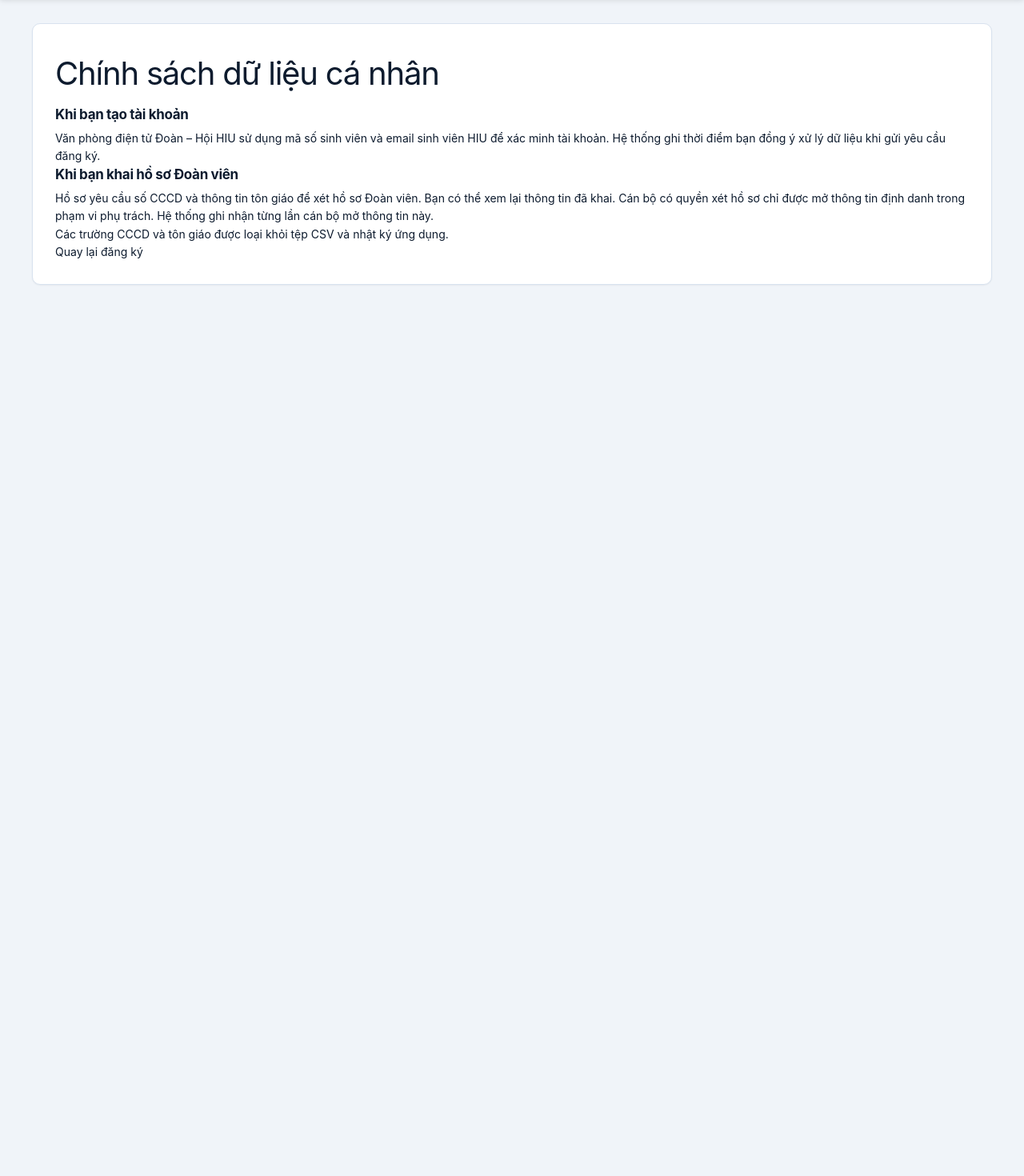
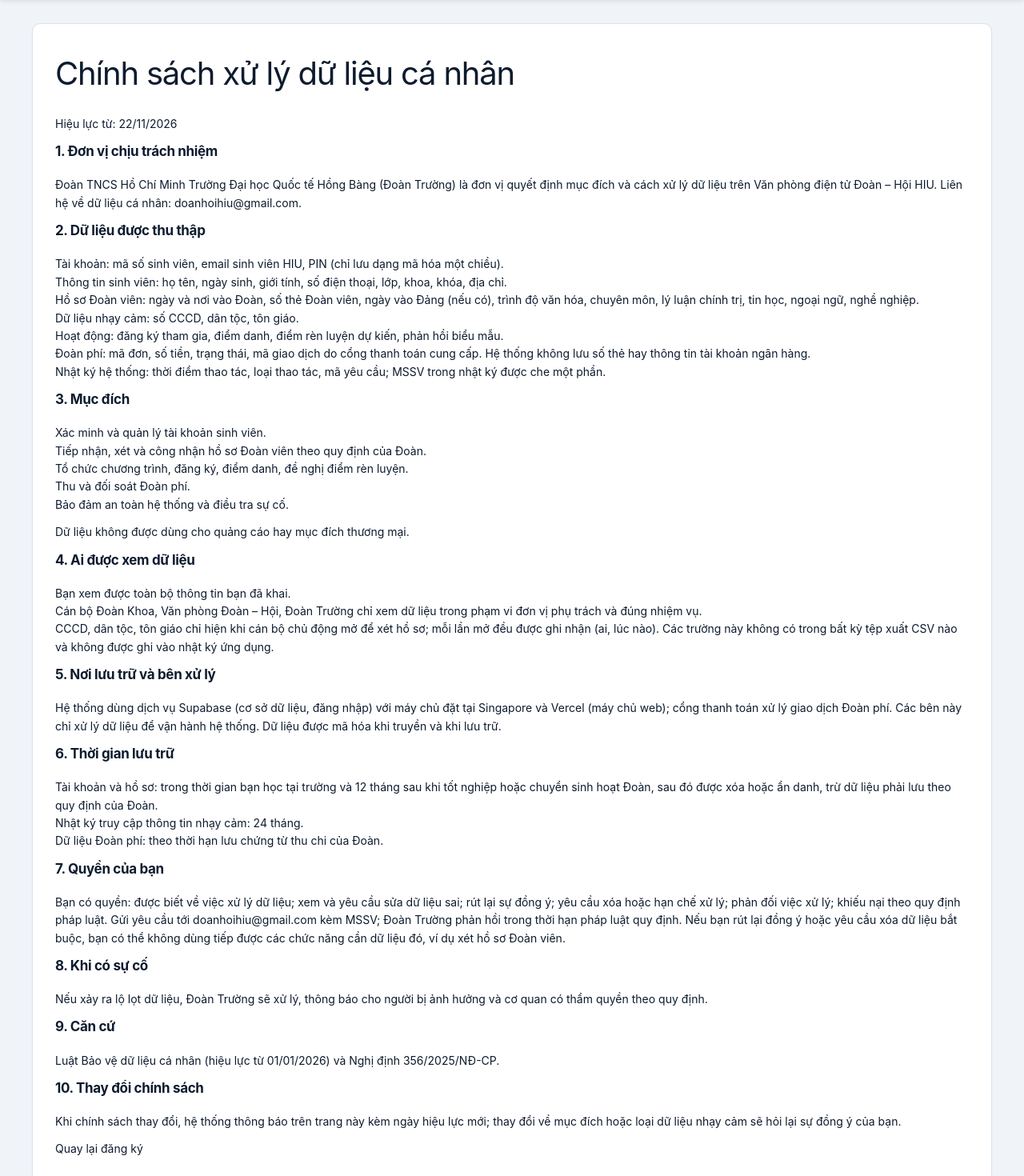
Before and after one commit to HoangntDev/eoffice-hiu, a Next.js app: page /chinh-sach-du-lieu in a window 1280 px wide. Shown: the part 100-1570 px from the top of the page at 80% size. Before the commit the page ends 800 px from the top, so only its background shows below. Built offline with nearby package versions, Linux system fonts and the light colour scheme; no server answers.

Commit message:
docs(privacy): công bố nội dung chính sách dữ liệu đã duyệt (#101)

```diff
--- a/src/app/chinh-sach-du-lieu/page.tsx
+++ b/src/app/chinh-sach-du-lieu/page.tsx
@@ -1,15 +1,72 @@
 import Link from "next/link";
+import { DATA_POLICY_CONTACT_EMAIL } from "@/lib/data-policy";
 
-export const metadata = { title: "Chính sách dữ liệu cá nhân | HIU Youth E-Office" };
+export const metadata = { title: "Chính sách xử lý dữ liệu cá nhân | HIU Youth E-Office" };
 
 export default function DataPolicyPage() {
-  return <main className="page"><article className="panel">
-    <h1>Chính sách dữ liệu cá nhân</h1>
-    <h2>Khi bạn tạo tài khoản</h2>
-    <p>Văn phòng điện tử Đoàn – Hội HIU sử dụng mã số sinh viên và email sinh viên HIU để xác minh tài khoản. Hệ thống ghi thời điểm bạn đồng ý xử lý dữ liệu khi gửi yêu cầu đăng ký.</p>
-    <h2>Khi bạn khai hồ sơ Đoàn viên</h2>
-    <p>Hồ sơ yêu cầu số CCCD và thông tin tôn giáo để xét hồ sơ Đoàn viên. Bạn có thể xem lại thông tin đã khai. Cán bộ có quyền xét hồ sơ chỉ được mở thông tin định danh trong phạm vi phụ trách. Hệ thống ghi nhận từng lần cán bộ mở thông tin này.</p>
-    <p>Các trường CCCD và tôn giáo được loại khỏi tệp CSV và nhật ký ứng dụng.</p>
-    <Link href="/register">Quay lại đăng ký</Link>
-  </article></main>;
+  const contact = <a href={`mailto:${DATA_POLICY_CONTACT_EMAIL}`}>{DATA_POLICY_CONTACT_EMAIL}</a>;
+
+  return (
+    <main className="page">
+      <article className="panel stack">
+        <h1>Chính sách xử lý dữ liệu cá nhân</h1>
+        <p>Hiệu lực từ: 22/11/2026</p>
+
+        <h2>1. Đơn vị chịu trách nhiệm</h2>
+        <p>Đoàn TNCS Hồ Chí Minh Trường Đại học Quốc tế Hồng Bàng (Đoàn Trường) là đơn vị quyết định mục đích và cách xử lý dữ liệu trên Văn phòng điện tử Đoàn – Hội HIU. Liên hệ về dữ liệu cá nhân: {contact}.</p>
+
+        <h2>2. Dữ liệu được thu thập</h2>
+        <ul>
+          <li>Tài khoản: mã số sinh viên, email sinh viên HIU, PIN (chỉ lưu dạng mã hóa một chiều).</li>
+          <li>Thông tin sinh viên: họ tên, ngày sinh, giới tính, số điện thoại, lớp, khoa, khóa, địa chỉ.</li>
+          <li>Hồ sơ Đoàn viên: ngày và nơi vào Đoàn, số thẻ Đoàn viên, ngày vào Đảng (nếu có), trình độ văn hóa, chuyên môn, lý luận chính trị, tin học, ngoại ngữ, nghề nghiệp.</li>
+          <li>Dữ liệu nhạy cảm: số CCCD, dân tộc, tôn giáo.</li>
+          <li>Hoạt động: đăng ký tham gia, điểm danh, điểm rèn luyện dự kiến, phản hồi biểu mẫu.</li>
+          <li>Đoàn phí: mã đơn, số tiền, trạng thái, mã giao dịch do cổng thanh toán cung cấp. Hệ thống không lưu số thẻ hay thông tin tài khoản ngân hàng.</li>
+          <li>Nhật ký hệ thống: thời điểm thao tác, loại thao tác, mã yêu cầu; MSSV trong nhật ký được che một phần.</li>
+        </ul>
+
+        <h2>3. Mục đích</h2>
+        <ul>
+          <li>Xác minh và quản lý tài khoản sinh viên.</li>
+          <li>Tiếp nhận, xét và công nhận hồ sơ Đoàn viên theo quy định của Đoàn.</li>
+          <li>Tổ chức chương trình, đăng ký, điểm danh, đề nghị điểm rèn luyện.</li>
+          <li>Thu và đối soát Đoàn phí.</li>
+          <li>Bảo đảm an toàn hệ thống và điều tra sự cố.</li>
+        </ul>
+        <p>Dữ liệu không được dùng cho quảng cáo hay mục đích thương mại.</p>
+
+        <h2>4. Ai được xem dữ liệu</h2>
+        <ul>
+          <li>Bạn xem được toàn bộ thông tin bạn đã khai.</li>
+          <li>Cán bộ Đoàn Khoa, Văn phòng Đoàn – Hội, Đoàn Trường chỉ xem dữ liệu trong phạm vi đơn vị phụ trách và đúng nhiệm vụ.</li>
+          <li>CCCD, dân tộc, tôn giáo chỉ hiện khi cán bộ chủ động mở để xét hồ sơ; mỗi lần mở đều được ghi nhận (ai, lúc nào). Các trường này không có trong bất kỳ tệp xuất CSV nào và không được ghi vào nhật ký ứng dụng.</li>
+        </ul>
+
+        <h2>5. Nơi lưu trữ và bên xử lý</h2>
+        <p>Hệ thống dùng dịch vụ Supabase (cơ sở dữ liệu, đăng nhập) với máy chủ đặt tại Singapore và Vercel (máy chủ web); cổng thanh toán xử lý giao dịch Đoàn phí. Các bên này chỉ xử lý dữ liệu để vận hành hệ thống. Dữ liệu được mã hóa khi truyền và khi lưu trữ.</p>
+
+        <h2>6. Thời gian lưu trữ</h2>
+        <ul>
+          <li>Tài khoản và hồ sơ: trong thời gian bạn học tại trường và 12 tháng sau khi tốt nghiệp hoặc chuyển sinh hoạt Đoàn, sau đó được xóa hoặc ẩn danh, trừ dữ liệu phải lưu theo quy định của Đoàn.</li>
+          <li>Nhật ký truy cập thông tin nhạy cảm: 24 tháng.</li>
+          <li>Dữ liệu Đoàn phí: theo thời hạn lưu chứng từ thu chi của Đoàn.</li>
+        </ul>
+
+        <h2>7. Quyền của bạn</h2>
+        <p>Bạn có quyền: được biết về việc xử lý dữ liệu; xem và yêu cầu sửa dữ liệu sai; rút lại sự đồng ý; yêu cầu xóa hoặc hạn chế xử lý; phản đối việc xử lý; khiếu nại theo quy định pháp luật. Gửi yêu cầu tới {contact} kèm MSSV; Đoàn Trường phản hồi trong thời hạn pháp luật quy định. Nếu bạn rút lại đồng ý hoặc yêu cầu xóa dữ liệu bắt buộc, bạn có thể không dùng tiếp được các chức năng cần dữ liệu đó, ví dụ xét hồ sơ Đoàn viên.</p>
+
+        <h2>8. Khi có sự cố</h2>
+        <p>Nếu xảy ra lộ lọt dữ liệu, Đoàn Trường sẽ xử lý, thông báo cho người bị ảnh hưởng và cơ quan có thẩm quyền theo quy định.</p>
+
+        <h2>9. Căn cứ</h2>
+        <p>Luật Bảo vệ dữ liệu cá nhân (hiệu lực từ 01/01/2026) và Nghị định 356/2025/NĐ-CP.</p>
+
+        <h2>10. Thay đổi chính sách</h2>
+        <p>Khi chính sách thay đổi, hệ thống thông báo trên trang này kèm ngày hiệu lực mới; thay đổi về mục đích hoặc loại dữ liệu nhạy cảm sẽ hỏi lại sự đồng ý của bạn.</p>
+
+        <Link href="/register">Quay lại đăng ký</Link>
+      </article>
+    </main>
+  );
 }
--- /dev/null
+++ b/src/lib/data-policy.ts
@@ -0,0 +1 @@
+export const DATA_POLICY_CONTACT_EMAIL = "doanhoihiu@gmail.com";
```
Also changed, not shown: 2 other files (tests, documents, lock files or other folders).
